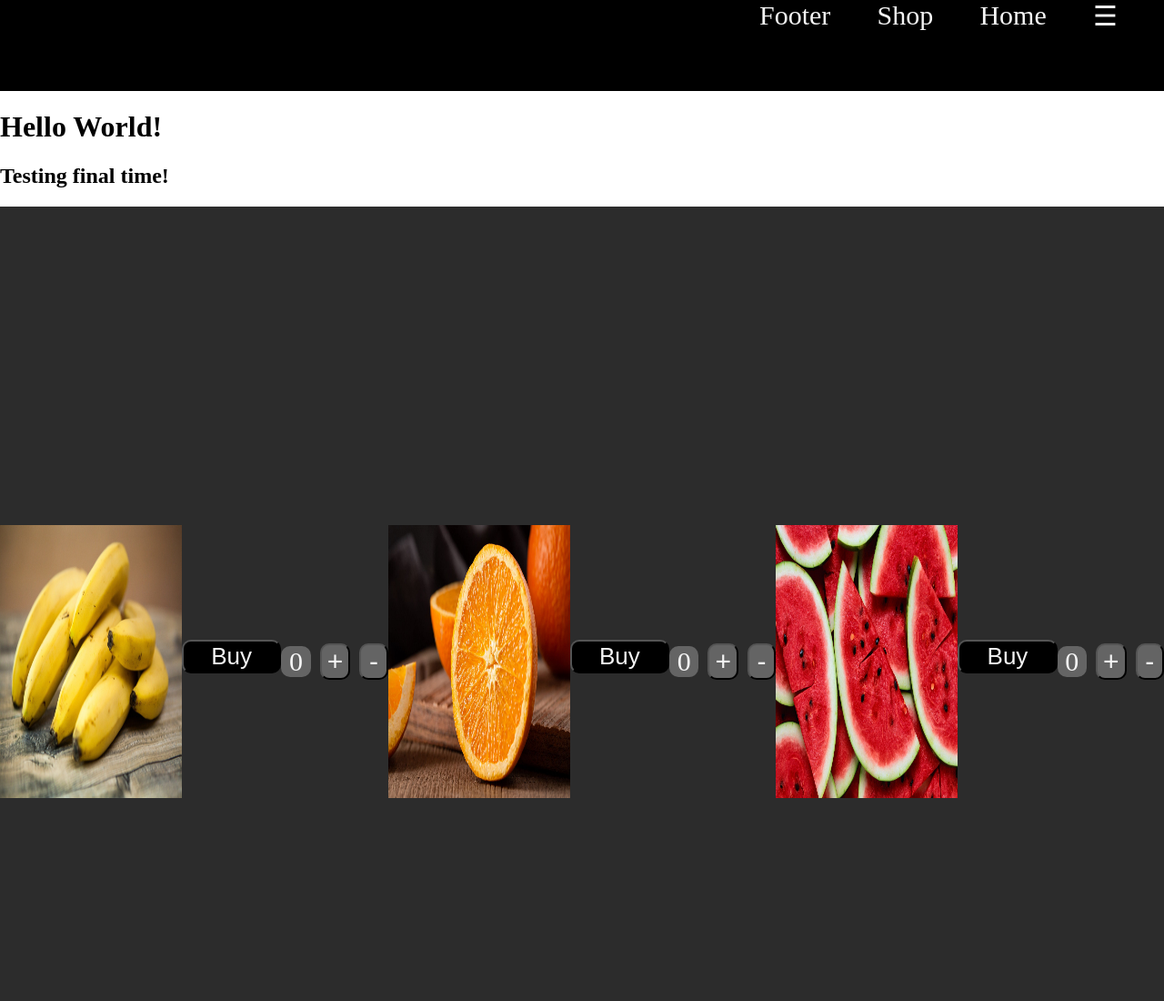
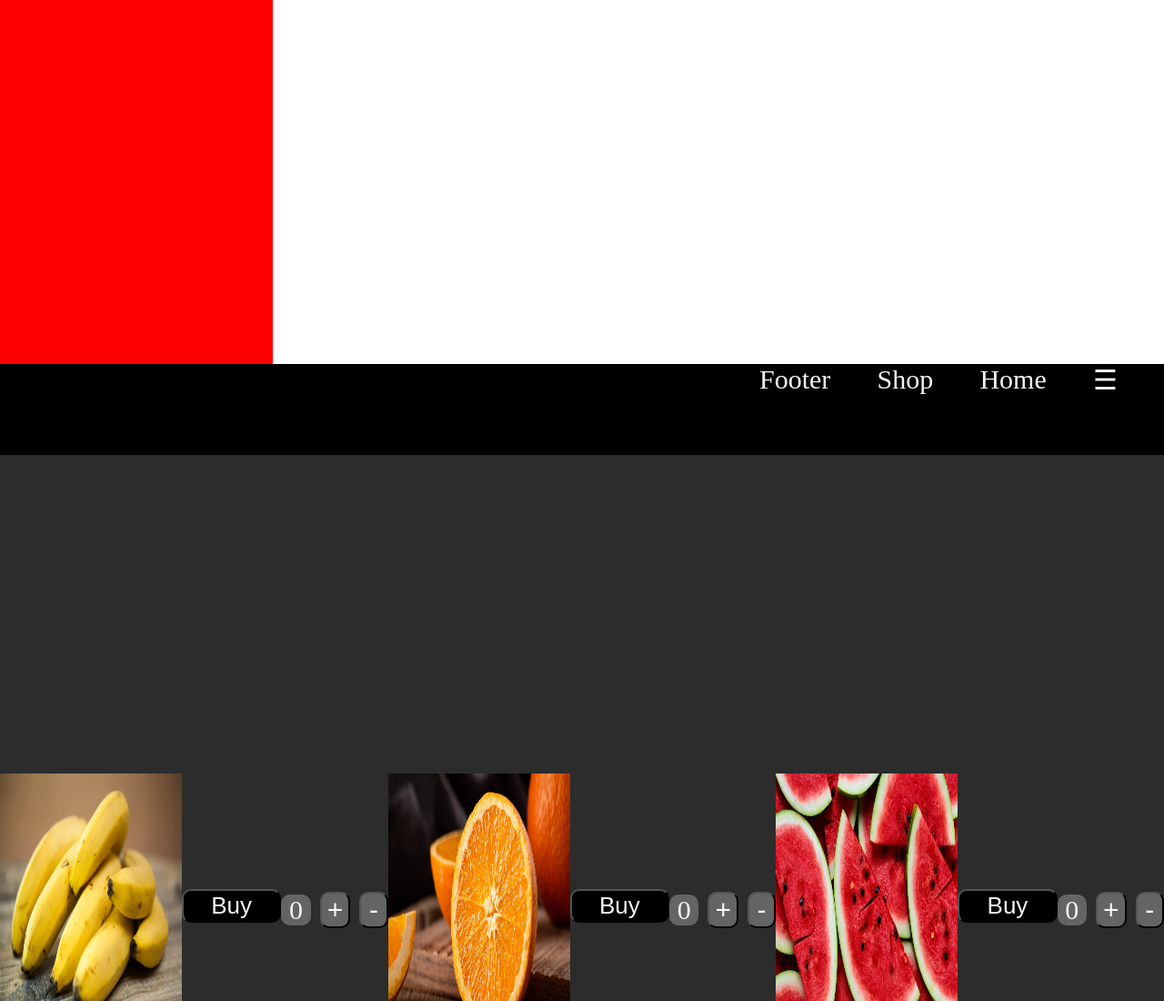
Before and after one commit to SamuelhaIIman/nodejs-testing, a website: page public/index.html in a window 1280 px wide. Shown: the top 1100 px of the page at 91% size. Drawn offline with Linux system fonts and the light colour scheme.

Commit message:
cart-menu-open

```diff
--- a/public/index.html
+++ b/public/index.html
@@ -8,14 +8,18 @@
     <script src="script.js"></script>
 </head>
 <body>
+    <div class="Open-Menu-Container">
+        <div class="Open-Menu-C" id="Open-Menu">
+        </div>
+    </div>
+
     <div class="Main-Nav">
         <a class="Main-Nav-Button" id="Store" onclick="cartButton()">☰</a>
         <a class="Main-Nav-Button" href="">Home</a>
         <a class="Main-Nav-Button" href="">Shop</a>
         <a class="Main-Nav-Button" href="">Footer</a>
     </div>
-    <h1>Hello World!</h1>
-    <h2>Testing final time!</h2>
+
     <div class="Products-Display" id="Shop-Cart">
 
     </div>
--- a/public/script.js
+++ b/public/script.js
@@ -35,3 +35,12 @@ function addToCart(productId, imageName) {
         document.getElementById(`Quantity-${productId}`).innerHTML = 0;
     }
 }
+
+function cartButton() {
+    const menu = document.getElementById("Open-Menu");
+    const menuWindow = document.createElement("h1");
+    menu.appendChild(menuWindow);
+    menuWindow.innerHTML = "Hello world!";
+
+    console.log("Hello world!");
+}
--- a/public/style.css
+++ b/public/style.css
@@ -82,3 +82,16 @@ body {
     width: 300px;
     text-align: center;
 }
+
+.Open-Menu-Container {
+    width: 300px;
+    position: relative;
+}
+
+.Open-Menu-C {
+    position: sticky;
+    width: 100%;
+    height: 400px;
+    top: 0px;
+    background-color: red;
+}
```
